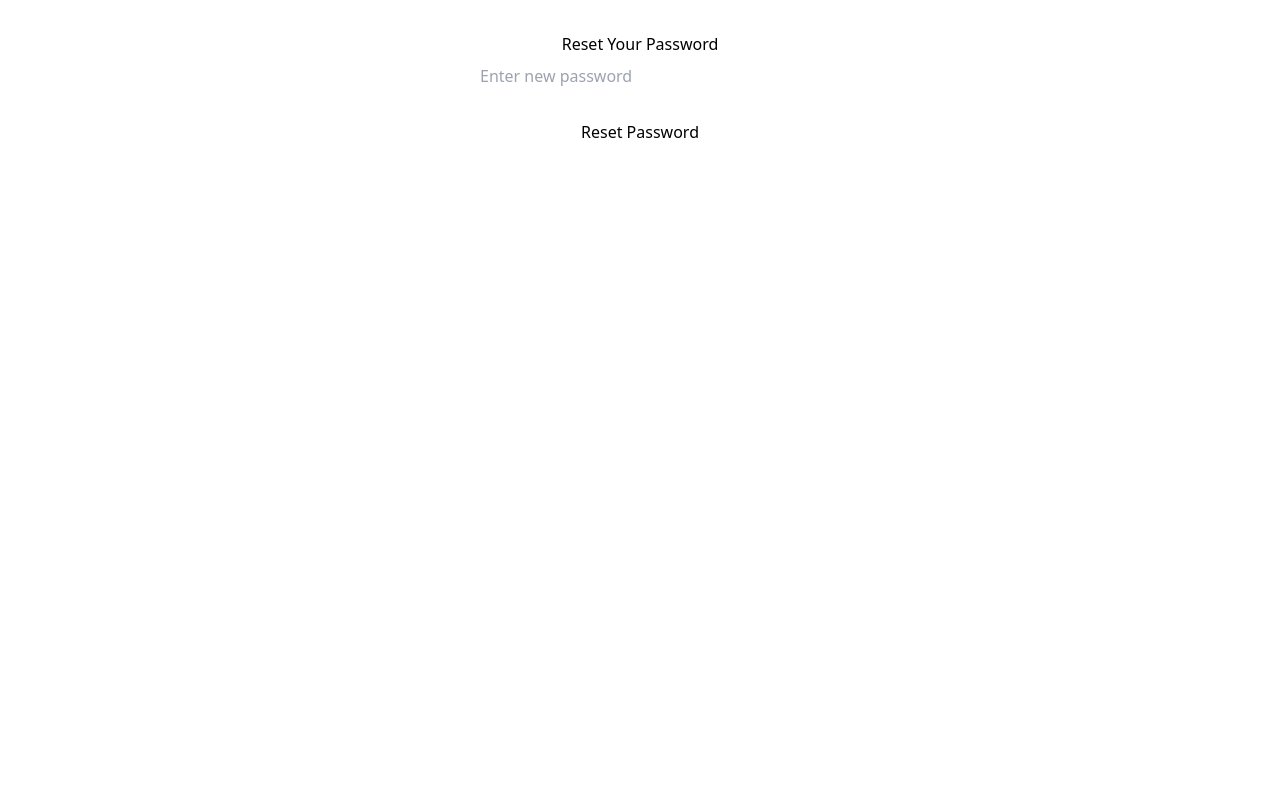
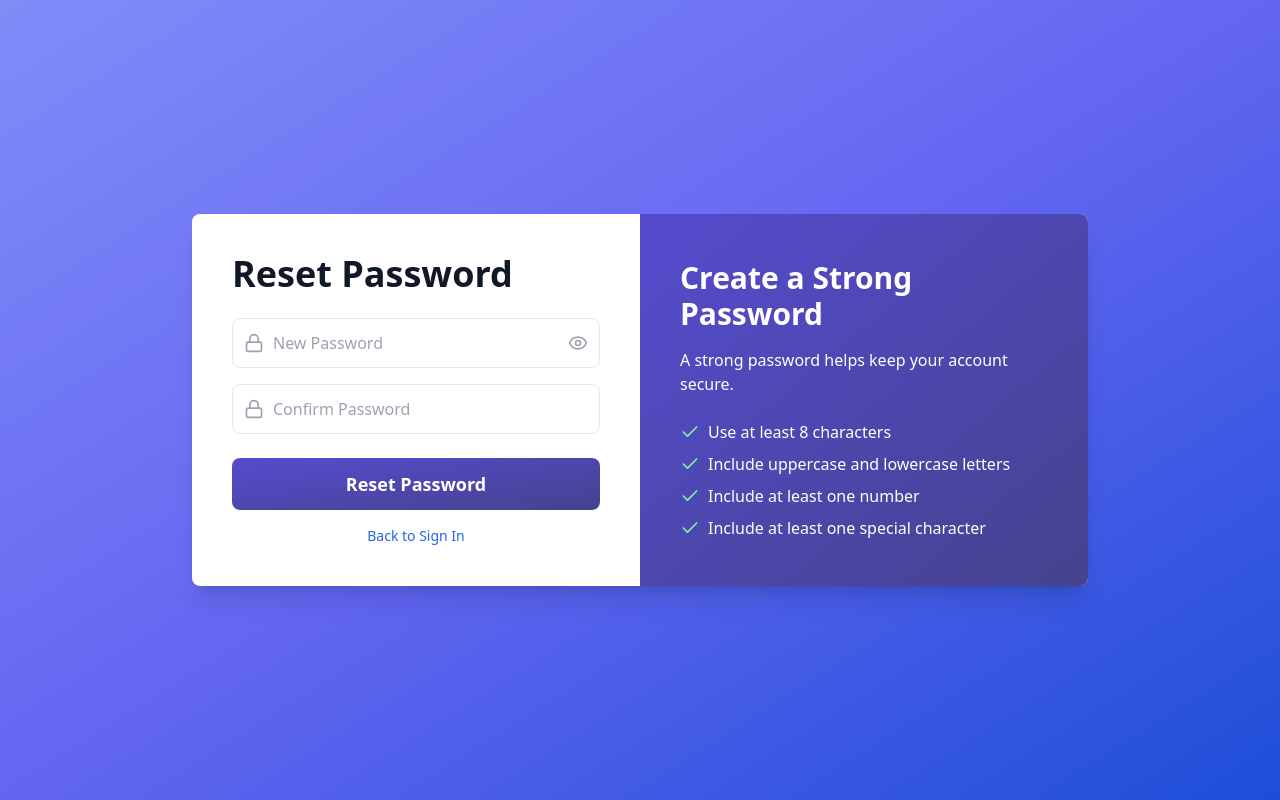
Before and after one commit to Competitionskills/Competition-skills-frontend, a React (Create React App) app: page /reset-password in a window 1280 px wide. Built offline with nearby package versions, Linux system fonts and the light colour scheme.

Commit message:
Update reset-password.tsx
reset password page updated

```diff
--- a/src/pages/reset-password.tsx
+++ b/src/pages/reset-password.tsx
@@ -1,8 +1,13 @@
 import React, { useState } from "react";
-import { useSearchParams, useNavigate } from "react-router-dom";
-import api from "../helpers/axios";
+import { useSearchParams, useNavigate, Link } from "react-router-dom";
+import { Eye, EyeOff, Lock, Check, AlertCircle } from "lucide-react";
+import "../styles/animations.css";
+import { api } from "../helpers/axios";
+
 const ResetPassword: React.FC = () => {
   const [newPassword, setNewPassword] = useState("");
+  const [confirmPassword, setConfirmPassword] = useState("");
+  const [showPassword, setShowPassword] = useState(false);
   const [status, setStatus] = useState<"idle" | "submitting" | "success" | "error">("idle");
   const [error, setError] = useState<string | null>(null);
   const [searchParams] = useSearchParams();
@@ -12,8 +17,24 @@ const ResetPassword: React.FC = () => {
 
   const handleSubmit = async (e: React.FormEvent) => {
     e.preventDefault();
+
     if (!token) {
-      setError("Missing token!");
+      setError("Missing reset token! Please use the link from your email.");
+      return;
+    }
+
+    if (newPassword !== confirmPassword) {
+      setError("Passwords don't match. Please try again.");
+      const formElement = document.getElementById("resetForm");
+      if (formElement) {
+        formElement.classList.add("animate-shake");
+        setTimeout(() => formElement.classList.remove("animate-shake"), 500);
+      }
+      return;
+    }
+
+    if (newPassword.length < 8) {
+      setError("Password must be at least 8 characters long.");
       return;
     }
 
@@ -26,36 +47,137 @@ const ResetPassword: React.FC = () => {
       setTimeout(() => {
         navigate("/login");
       }, 2000);
-    } catch (err) {
+    } catch (err: any) {
       console.error("❌ Reset password error", err);
-      setError("Failed to reset password. Please try again.");
+
+      const formElement = document.getElementById("resetForm");
+      if (formElement) {
+        formElement.classList.add("animate-shake");
+        setTimeout(() => formElement.classList.remove("animate-shake"), 500);
+      }
+
+      if (err.response?.status === 400) {
+        setError("Invalid or expired token. Please request a new password reset link.");
+      } else if (err.response?.status === 404) {
+        setError("User not found. Please check your email and try again.");
+      } else {
+        setError("Failed to reset password. Please try again later.");
+      }
+
       setStatus("error");
     }
   };
 
   return (
-    <div style={{ maxWidth: "400px", margin: "auto", padding: "2rem", textAlign: "center" }}>
-      <h2>Reset Your Password</h2>
-      <form onSubmit={handleSubmit}>
+    <div className="flex items-center justify-center min-h-screen bg-gradient-to-br from-indigo-400 via-indigo-500 to-blue-700 py-6 px-4 sm:py-12">
+      <div className="flex flex-col md:flex-row w-full max-w-4xl bg-white rounded-lg shadow-xl overflow-hidden">
+
+        {/* Reset Password Form */}
+        <div className="w-full md:w-1/2 p-6 sm:p-8 md:p-10 flex flex-col justify-center">
+          <h2 className="text-3xl sm:text-4xl font-bold text-gray-900 mb-6">Reset Password</h2>
+
+          {status === "success" ? (
+            <div className="bg-green-50 border-l-4 border-green-500 p-4 mb-4 animate-fadeIn">
+              <div className="flex items-center">
+                <Check className="w-5 h-5 text-green-500 mr-2" />
+                <p className="text-green-700">Password reset successfully!</p>
+              </div>
+              <p className="text-sm text-green-600 mt-2">Redirecting to login page...</p>
+            </div>
+          ) : (
+            <form id="resetForm" onSubmit={handleSubmit}>
+              <div className="mb-4 relative">
+                <div className="absolute inset-y-0 left-0 pl-3 flex items-center pointer-events-none">
+                  <Lock className="h-5 w-5 text-gray-400" />
+                </div>
                 <input
-          type="password"
-          placeholder="Enter new password"
+                  type={showPassword ? "text" : "password"}
+                  placeholder="New Password"
                   value={newPassword}
                   onChange={(e) => setNewPassword(e.target.value)}
+                  className="w-full pl-10 pr-10 py-3 border rounded-lg focus:outline-none focus:ring-2 focus:ring-blue-400"
                   required
-          style={{ padding: "0.5rem", width: "100%", marginBottom: "1rem" }}
                 />
+                <div className="absolute inset-y-0 right-0 pr-3 flex items-center">
+                  <button
+                    type="button"
+                    onClick={() => setShowPassword(!showPassword)}
+                    className="text-gray-400 hover:text-gray-600 focus:outline-none"
+                  >
+                    {showPassword ? <EyeOff className="h-5 w-5" /> : <Eye className="h-5 w-5" />}
+                  </button>
+                </div>
+              </div>
+
+              <div className="mb-6 relative">
+                <div className="absolute inset-y-0 left-0 pl-3 flex items-center pointer-events-none">
+                  <Lock className="h-5 w-5 text-gray-400" />
+                </div>
+                <input
+                  type={showPassword ? "text" : "password"}
+                  placeholder="Confirm Password"
+                  value={confirmPassword}
+                  onChange={(e) => setConfirmPassword(e.target.value)}
+                  className="w-full pl-10 py-3 border rounded-lg focus:outline-none focus:ring-2 focus:ring-blue-400"
+                  required
+                />
+              </div>
+
+              {error && (
+                <div className="bg-red-50 border-l-4 border-red-500 p-4 mb-4 animate-fadeIn">
+                  <div className="flex items-center">
+                    <AlertCircle className="w-5 h-5 text-red-500 mr-2" />
+                    <p className="text-red-700 text-sm">{error}</p>
+                  </div>
+                </div>
+              )}
+
               <button
                 type="submit"
+                className="w-full bg-gradient-to-br from-indigo-700/90 to-indigo-900/90 text-white py-3 rounded-lg hover:bg-blue-600 font-semibold text-lg transition-all transform hover:scale-[1.02] active:scale-[0.98] disabled:opacity-70 disabled:cursor-not-allowed"
                 disabled={status === "submitting"}
-          style={{ padding: "0.5rem 1rem", width: "100%" }}
               >
                 {status === "submitting" ? "Resetting..." : "Reset Password"}
               </button>
+
+              <p className="text-sm text-center mt-4">
+                <Link
+                  to="/login"
+                  className="text-blue-600 hover:text-blue-800 hover:underline transition-colors"
+                >
+                  Back to Sign In
+                </Link>
+              </p>
             </form>
+          )}
+        </div>
 
-      {status === "success" && <p style={{ color: "green" }}>✅ Password reset successfully! Redirecting...</p>}
-      {error && <p style={{ color: "red" }}>❌ {error}</p>}
+        {/* Information Section */}
+        <div className="w-full md:w-1/2 bg-gradient-to-br from-indigo-700/90 to-indigo-900/90 text-white p-6 sm:p-8 md:p-10 flex flex-col justify-center">
+          <h2 className="text-2xl sm:text-3xl font-bold">Create a Strong Password</h2>
+          <p className="mt-4 text-md font-medium">
+            A strong password helps keep your account secure.
+          </p>
+          <ul className="mt-6 space-y-2">
+            <li className="flex items-start">
+              <Check className="h-5 w-5 mr-2 text-green-300 flex-shrink-0 mt-0.5" />
+              <span>Use at least 8 characters</span>
+            </li>
+            <li className="flex items-start">
+              <Check className="h-5 w-5 mr-2 text-green-300 flex-shrink-0 mt-0.5" />
+              <span>Include uppercase and lowercase letters</span>
+            </li>
+            <li className="flex items-start">
+              <Check className="h-5 w-5 mr-2 text-green-300 flex-shrink-0 mt-0.5" />
+              <span>Include at least one number</span>
+            </li>
+            <li className="flex items-start">
+              <Check className="h-5 w-5 mr-2 text-green-300 flex-shrink-0 mt-0.5" />
+              <span>Include at least one special character</span>
+            </li>
+          </ul>
+        </div>
+      </div>
     </div>
   );
 };
```
Lines whose indentation alone changed are shown as unchanged.
